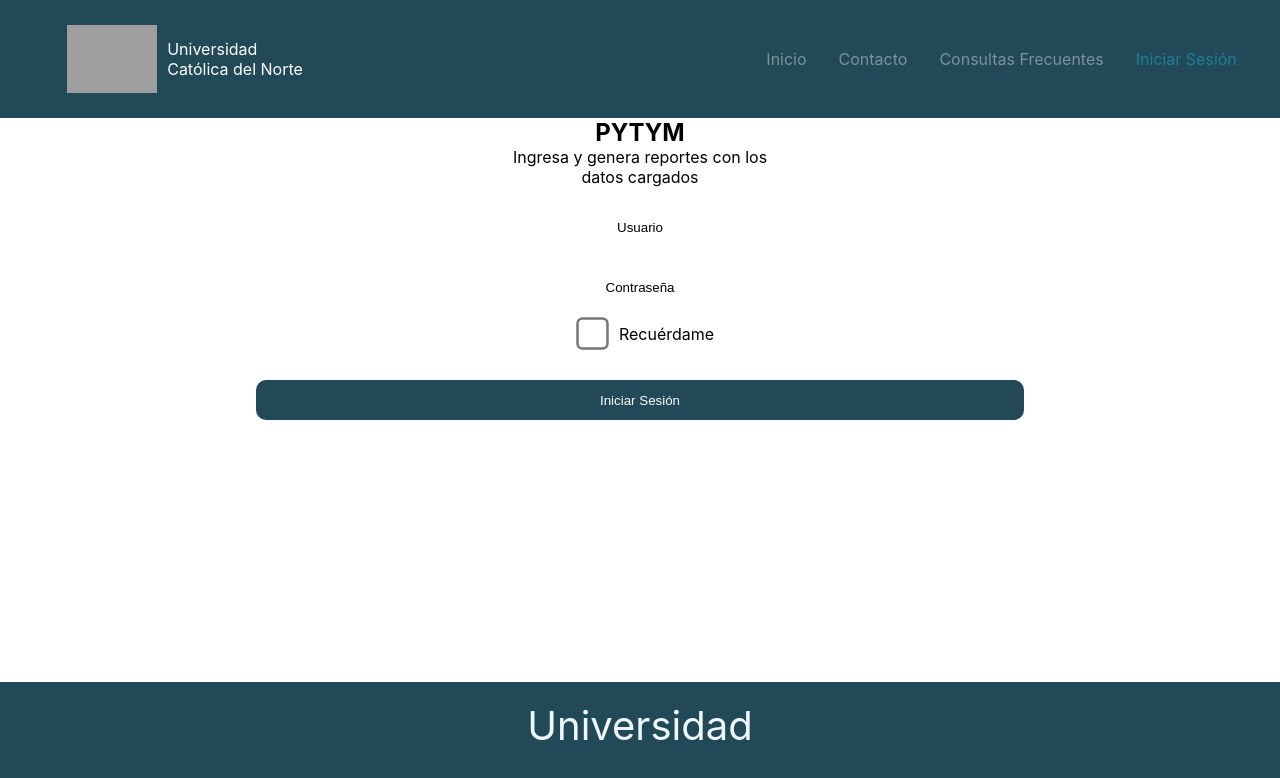
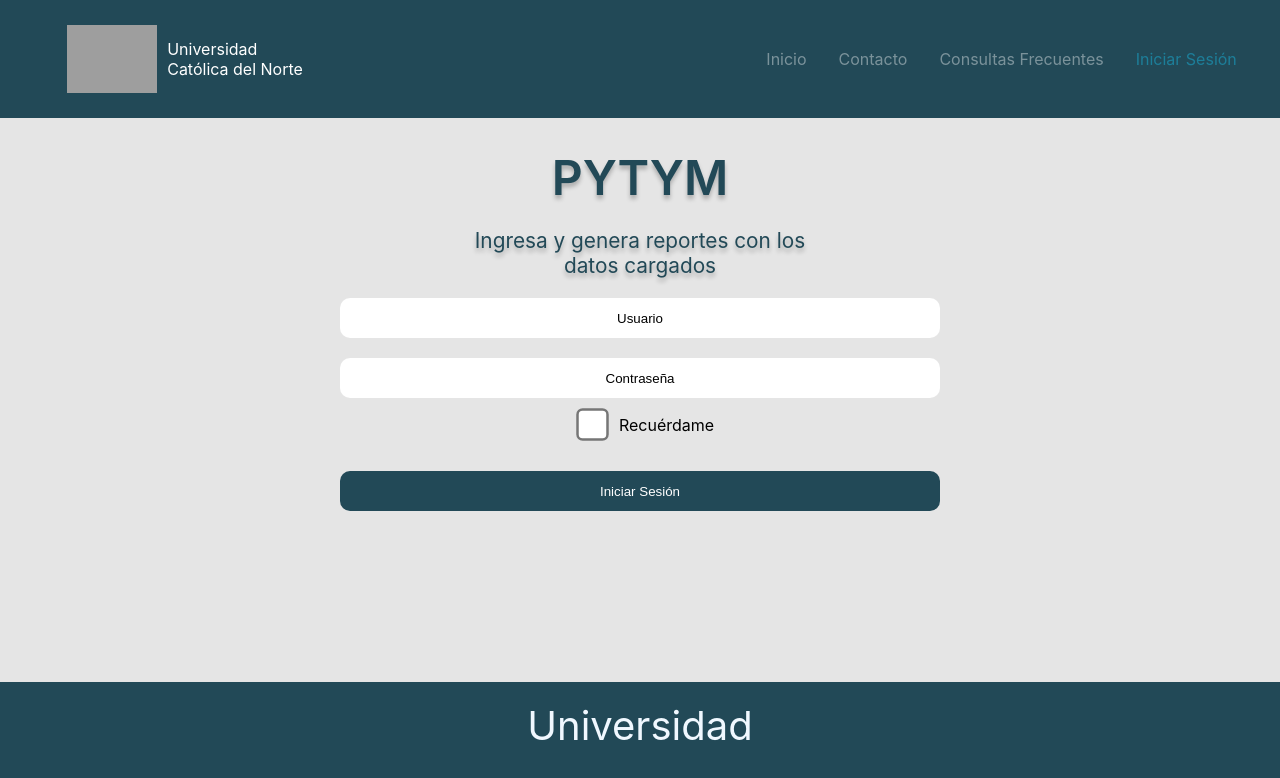
Before and after one commit to SouLKy/ProyectoSoftwareBasadoEnPlataforma, a React (Create React App) app in the folder client/: page /Login in a window 1280 px wide. Shown: the top 778 px of the page. Built offline with nearby package versions, Linux system fonts and the light colour scheme; grey boxes are pictures that could not be loaded.

Commit message:
Añadida vistas de usuarios y page rutas(404)
Se añadió la opción de login y logout, falta conectarlo con la api, ya está puesta la request y todo. queda pendiente poner el caso de error en la contraseña y loading(opcional),

```diff
--- a/client/src/App.js
+++ b/client/src/App.js
@@ -4,16 +4,23 @@ import Navbar from './components/Navbar';
 import Home from './pages/Home'
 import Login from './pages/Login'
 import Footer from './components/Footer';
+import Error from "./pages/Error"
+
+import {UserContextProvider} from './Context/UserContext'
+
 function App() {
   return (
+    <UserContextProvider>
     <Router>
       <Navbar />
       <Routes>
           <Route path="/" exact element={<Home/>}></Route>
           <Route path="/Login" exact element={<Login/>}></Route>
+          <Route path="/:rest/*" exact element={<Error/>}></Route>
       </Routes>
       <Footer/>
     </Router>
+    </UserContextProvider>
   );
 }
 
--- /dev/null
+++ b/client/src/Context/UserContext.js
@@ -0,0 +1,12 @@
+import React, { useState } from "react";
+
+const Context = React.createContext({})
+
+export function UserContextProvider ({children}) {
+    const [jwt, setJwt] = useState(false)
+
+    return <Context.Provider value={{jwt, setJwt}}>
+        {children}
+    </Context.Provider>
+}
+export default Context
--- a/client/src/pages/Login/Recordar.jsx
+++ b/client/src/components/Form/Recordar.jsx
@@ -1,4 +1,4 @@
-import React from "react";
+import React, {Fragment} from "react";
 import styled from "styled-components";
 
 const Input = styled.input.attrs(props=> ({
@@ -15,12 +15,12 @@ const Div = styled.div`
 
 const Recordar = () =>{
     return (
-        <>
+        <Fragment>
             <Div>
                 <Input type='checkbox'></Input>
                 <label htmlFor="Remember">Recuérdame</label>
             </Div>
-        </>
+        </Fragment>
     )
 };
 
--- /dev/null
+++ b/client/src/components/Form/index.js
@@ -0,0 +1,63 @@
+import React, {useState} from "react";
+import { useNavigate} from "react-router-dom";
+import styled from "styled-components";
+
+import Recordar from '../Form/Recordar';
+
+import useUser from "../../hooks/UseUser";
+
+const InputC = styled.input.attrs(props => ({
+    type: props.type,
+}))`
+
+    display:${props => props.display};
+    margin:auto;
+    margin-top:20px;
+
+    max-width: 600px;
+    width : 60%;
+    height: 40px;
+
+    text-decoration:none;
+    border:none;
+
+    border-radius: 10px;
+    text-align: center;
+    background: ${props => props.background};
+
+    ::placeholder {
+        color : #000;
+    }
+
+    color : ${props => props.color};
+
+`;
+
+const Form = () =>{
+    const {login, isLogged} = useUser();
+    const [username, setUsername] = useState('');
+    const [password, setPassword] = useState('');
+
+    let navigate = useNavigate();
+
+    const sendInfo = (ev) =>{
+        ev.preventDefault();
+        login({username, password})
+        if(isLogged) navigate("../Home", {replace: true})
+    }
+
+    return (
+        <>
+            <form onSubmit={sendInfo}>
+            <InputC onChange={ev => setUsername(ev.target.value)} value={username} type='text' background='#FFFFFF' color="#000" placeholder="Usuario" display="block"></InputC>
+            <InputC onChange={ev =>setPassword(ev.target.value)} value={password} type='text' background='#FFFFFF' color="#000" placeholder="Contraseña" display="block"></InputC>
+
+            <Recordar></Recordar>
+            <InputC type='submit' background='rgba(34, 73, 87, 100%);' color="#fff" value="Iniciar Sesión" display="block"></InputC>
+            </form>
+        </>
+    )
+
+}
+
+export default Form;
--- a/client/src/components/Navbar/index.jsx
+++ b/client/src/components/Navbar/index.jsx
@@ -1,6 +1,11 @@
 import React, {useState} from "react";
 import {Nav,NavLinkLogo ,NavLink, Bars, NavMenu} from './NavbarElements'
+import useUser from '../../hooks/UseUser'
 const Navbar = () =>{
+
+
+    const {isLogged, logout} = useUser();
+
 
     const [clicked, setClicked] = useState(false)
 
@@ -9,7 +14,11 @@ const Navbar = () =>{
         setClicked(!clicked)
     }
 
-
+    const Clicklogout = (ev) => {
+        ev.preventDefault();
+        handleClick();
+        logout();
+    }
 
     return (
     <>
@@ -22,10 +31,27 @@ const Navbar = () =>{
 
             <div className={`links ${clicked ? 'active' : ''}`}>
                 <NavLink className="Mobile" onClick={handleClick} to="/">Inicio</NavLink>
-                <NavLink className="Mobile" onClick={handleClick} to="/Contacto">Contacto</NavLink>
-                <NavLink className="Mobile" onClick={handleClick} to="/ConsultasFrecuentes">Consultas frecuentes</NavLink>
-                <NavLink className="Mobile" onClick={handleClick} to="/Login">Iniciar Sesión</NavLink>
+                <NavLink className="Mobile" onClick={handleClick} to="/Contact">Contacto</NavLink>
+                <NavLink className="Mobile" onClick={handleClick} to="/Querys">Consultas frecuentes</NavLink>
+                {
+                isLogged
 
+                ?
+                <>
+                    <NavLink className="Mobile" onClick={handleClick} to="/Information">
+                        Información cuenta
+                    </NavLink>
+
+                    <NavLink className="Mobile" onClick={Clicklogout} to="/Logout">
+                        Cerrar Sesión
+                    </NavLink>
+                </>
+
+                :
+                <NavLink className="Mobile" onClick={handleClick} to="/Login">
+                    Iniciar Sesión
+                </NavLink>
+                }
             </div>
 
             <div className='burguer'>
@@ -45,15 +71,28 @@ const Navbar = () =>{
                 <NavLink to="/">
                     Inicio
                 </NavLink>
-                <NavLink to="/Contacto">
+                <NavLink to="/Contact">
                     Contacto
                 </NavLink>
-                <NavLink to="/ConsultasFrecuentes">
+                <NavLink to="/Querys">
                 Consultas Frecuentes
                 </NavLink>
+                {
+                isLogged ?
+                <>
+                <NavLink to="/Information">
+                    Información cuenta
+                </NavLink>
+                <NavLink onClick={logout} to="/Logout">
+                    Cerrar sesión
+                </NavLink>
+                </>
+                :
                 <NavLink to="/Login">
                     Iniciar Sesión
                 </NavLink>
+
+                }
             </NavMenu>
 
 
--- /dev/null
+++ b/client/src/hooks/UseUser.js
@@ -0,0 +1,30 @@
+import { useCallback, useContext } from 'react'
+import Context from '../Context/UserContext'
+import LoginService from '../services/Login'
+const useUser = () =>{
+    const {jwt, setJwt} = useContext(Context)
+
+    const login = useCallback(({username, password}) => {
+        //setJwt('test')
+        console.log(username)
+        LoginService({username, password})
+            .then(jwt => {
+                setJwt(jwt)
+            })
+            .catch(err=>{
+                console.log(err);
+            })
+    },[setJwt])
+
+    const logout = useCallback(()=>{
+        setJwt(null)
+    }, [setJwt])
+
+    return {
+        isLogged : Boolean(jwt),
+        login,
+        logout
+    }
+    //nos va a ayudar si usamos el useUser dentro de un useEffect o algo así, puede crear un bucle o reendizados innecesarios
+}
+export default useUser
--- a/client/src/index.css
+++ b/client/src/index.css
@@ -1,4 +1,5 @@
 body {
+  background-color: rgb(229, 229, 229);
   margin: 0;
   font-family: -apple-system, BlinkMacSystemFont, 'Segoe UI', 'Roboto', 'Oxygen',
     'Ubuntu', 'Cantarell', 'Fira Sans', 'Droid Sans', 'Helvetica Neue',
--- /dev/null
+++ b/client/src/pages/Error/index.js
@@ -0,0 +1,11 @@
+import React from 'react';
+
+const Error = () =>{
+    return (
+        <>
+            <h3>Error, página no encontrada</h3>
+            <img width="400px" src="https://stories.freepiklabs.com/storage/26832/oops-404-error-with-a-broken-robot-rafiki-2849.png"></img>
+        </>
+    )
+}
+export default Error;
--- a/client/src/pages/Home/index.jsx
+++ b/client/src/pages/Home/index.jsx
@@ -5,15 +5,18 @@ const BackgroundColor = styled.div`
   margin:auto;
   margin-top:20px;
   border-radius:36px;
+  max-width:600px;
+  min-width:300px;
   width:70%;
-  height : ${props => props.height};
-  background : rgb(194, 187, 187);
+  height : 380px;
+  background : #fff;
 `
 const Go = styled.a`
   display:${props => props.display};
   margin:auto;
   margin-top:20px;
-
+  max-width:600px;
+  min-width:300px;
   width : 60%;
   height: 40px;
 
@@ -24,21 +27,21 @@ border-radius: 10px;
   font-size:24px;
   text-align: center;
   background: ${props => props.background};
-
-::placeholder {
-    color : #000;
+  :hover {
+    background : #0004;
   }
 
+
   color : ${props => props.color};
-`
+`;
 
 const Home = () => {
   return (
     <>
-    <BackgroundColor height="380px">
+    <BackgroundColor>
       <img alt=""/>
     </BackgroundColor>
-    <Go href="login" type='button' background='rgba(202, 202, 202, 100%);' color="#000" value="Iniciar Sesión" display="block">Iniciar Sesión</Go>
+    <Go href="login" type='button' background='rgba(34, 73, 87, 100%)' color="#fff" value="Iniciar Sesión" display="block">Iniciar Sesión</Go>
     </>
   );
 };
--- a/client/src/pages/Login/index.jsx
+++ b/client/src/pages/Login/index.jsx
@@ -1,61 +1,49 @@
-import React from "react";
+import React, {Fragment, useEffect} from "react";
+import { useNavigate} from "react-router-dom";
 import styled from "styled-components";
-import Recordar from './Recordar';
+import Form from "../../components/Form"
+
+import useUser from '../../hooks/UseUser'
 
 const Text1 = styled.h2`
     text-align:center;
+    color:rgba(34, 73, 87, 1);
+    font-style: normal;
+    font-weight: 600;
+    font-size: 3em;
+    line-height: 120px;
+
+    height:110px;
+    text-shadow: 0px 4px 4px rgba(0, 0, 0, 0.25);
 `;
 
 const Text2 = styled.p`
     text-align:center;
-`;
-
-
-const InputC = styled.input.attrs(props => ({
-    type: props.type,
-}))`
-
-    display:${props => props.display};
-    margin:auto;
-    margin-top:20px;
-
-    width : 60%;
-    height: 40px;
-
-    text-decoration:none;
-    border:none;
-
-    border-radius: 10px;
-    text-align: center;
-    background: ${props => props.background};
-
-    ::placeholder {
-        color : #000;
-    }
-
-    color : ${props => props.color};
-
+    font-size: 1.3em;
+    color:rgba(34, 73, 87, 1);
+    text-shadow: 0px 4px 4px rgba(0, 0, 0, 0.25);
 `;
 
 
 
+
 const Login = () =>{
+    let navigate = useNavigate();
+    const {isLogged} = useUser();
+
+    useEffect(()=>{
+        if(isLogged) navigate("../Home/yes", {replace: true})
+    },[isLogged, navigate]) //verifica si está logeado o no, si lo está manda al home. lo verifica viendo si cambia el isLogged
+
     return (
+        <Fragment>
+            <div>
+                <Text1>PYTYM</Text1>
+                <Text2>Ingresa y genera reportes con los <br></br>datos cargados</Text2>
 
-    <>
-        <div>
-            <Text1>PYTYM</Text1>
-            <Text2>Ingresa y genera reportes con los <br></br>datos cargados</Text2>
-
-            <form>
-                <InputC type='text' background='#FFFFFF' color="#000" placeholder="Usuario" display="block"></InputC>
-                <InputC type='text' background='#FFFFFF' color="#000" placeholder="Contraseña" display="block"></InputC>
-
-                <Recordar></Recordar>
-                <InputC type='button' background='rgba(34, 73, 87, 100%);' color="#fff" value="Iniciar Sesión" display="block"></InputC>
-            </form>
-        </div>
-    </>
+                <Form></Form>
+            </div>
+        </Fragment>
     )
 };
 
--- /dev/null
+++ b/client/src/services/Login.js
@@ -0,0 +1,17 @@
+const ENDPOINT = 'http://localhost:3001'
+
+export default function login ({username, password}) {
+    return fetch(`${ENDPOINT}/login`,{
+        method: 'POST',
+        headers: {
+            "Content-Type":"application/json"
+        },
+        body: JSON.stringify({username, password})
+    }).then(res => {
+        if(!res.ok) throw new Error('error response')
+        return res.json()
+    }).then(res=>{
+        const {jwt} = res
+        return jwt
+    })
+}
```
Lines whose indentation alone changed are shown as unchanged.
